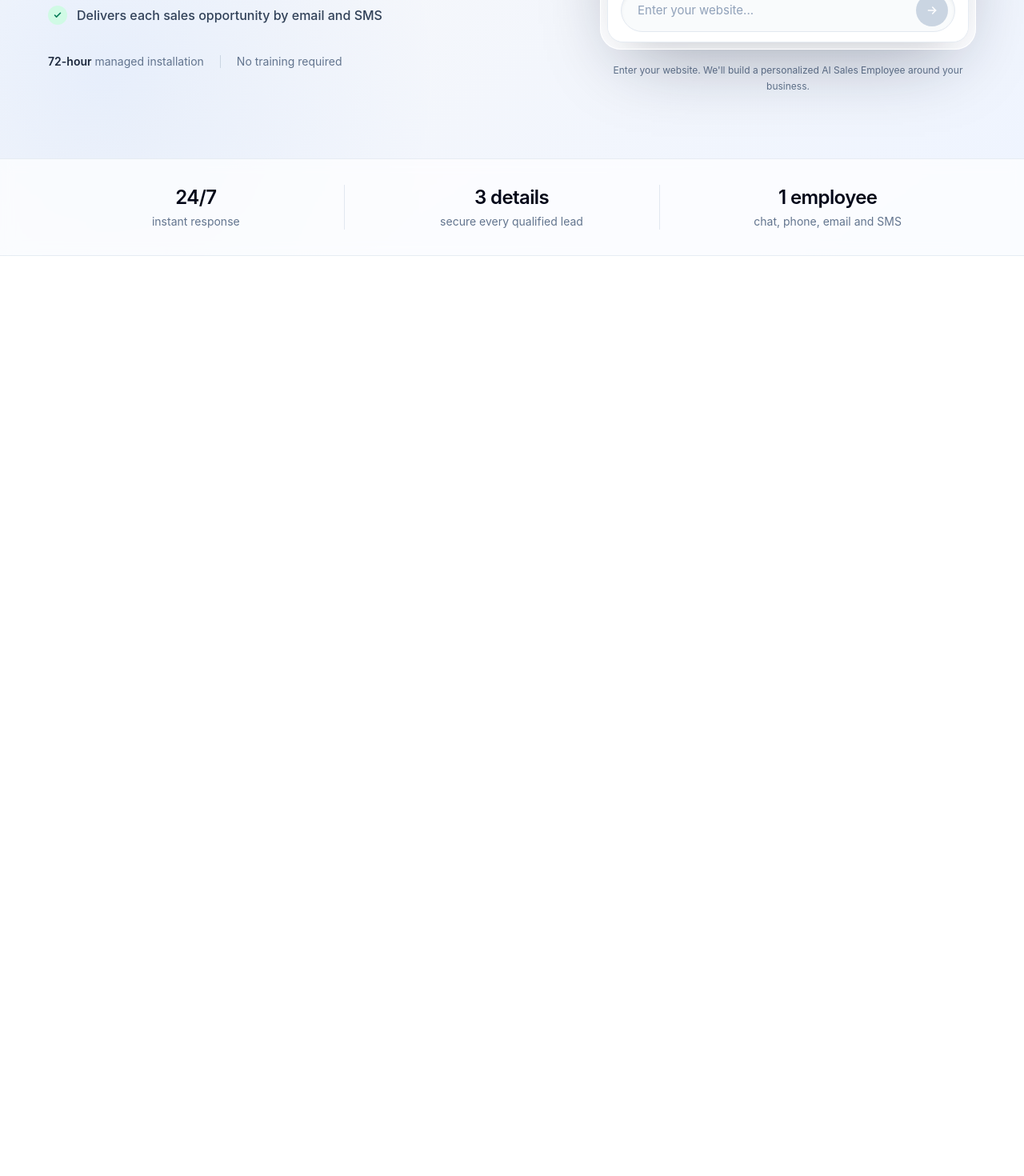
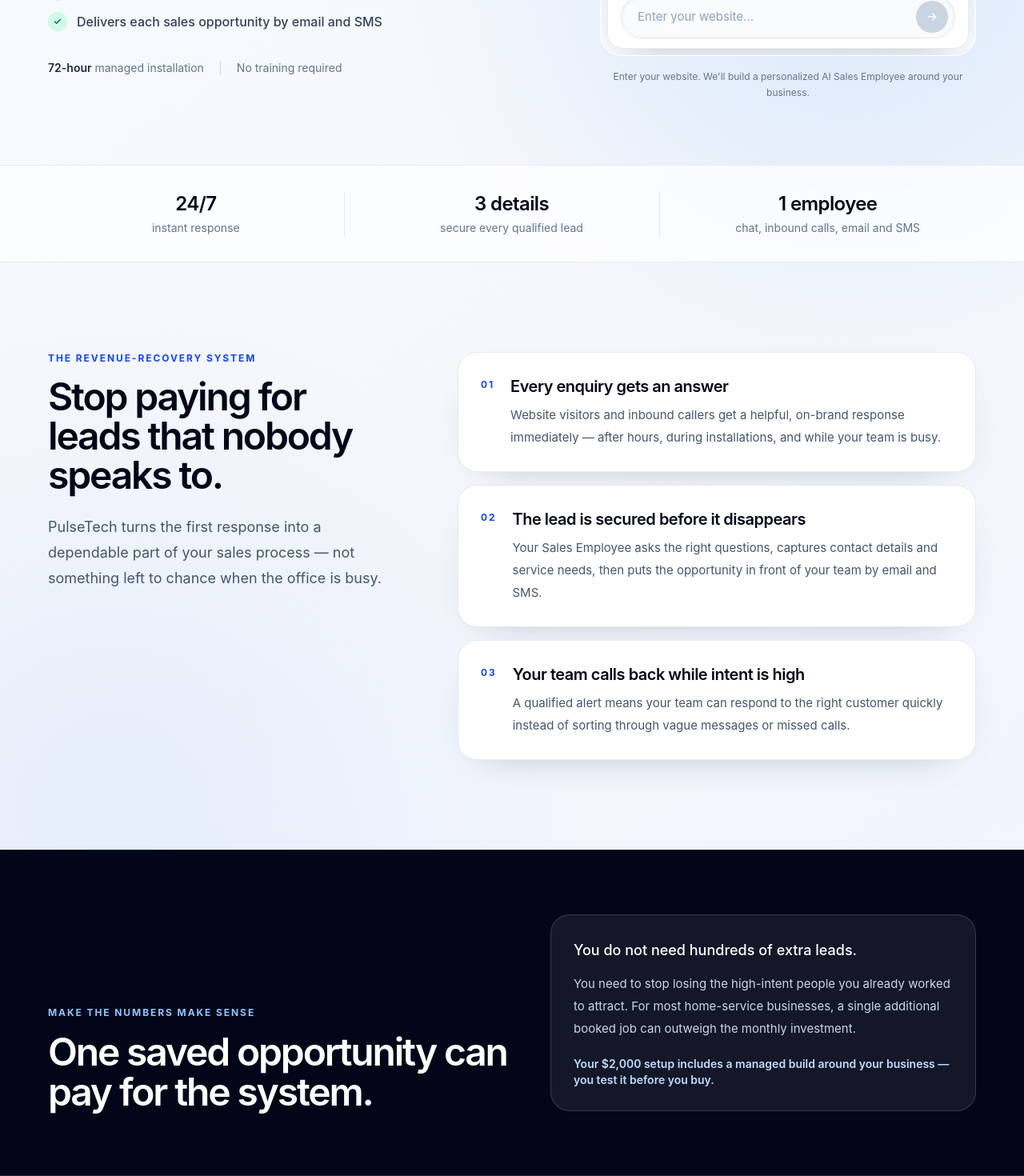
Before and after one commit to utkarshchaturvedi1/pulsetech-engine, a Next.js app: page / in a window 1280 px wide. Shown: the part 704-2174 px from the top of the page at 80% size. Before the commit the page ends 1024 px from the top, so only its background shows below. Built offline with nearby package versions, Linux system fonts and the light colour scheme.

Commit message:
Update page.tsx

```diff
--- a/src/app/page.tsx
+++ b/src/app/page.tsx
@@ -6,16 +6,34 @@ const PETER_AVATAR = "https://pulsetechlabs.com/wp-content/uploads/2026/07/Pulse
 const PULSETECH_LOGO = "https://pulsetechlabs.com/wp-content/uploads/2026/07/PulseTech-Labs-Logo-full-4.png";
 
 const outcomes = [
-  "Responds to every website visitor, 24/7",
+  "Handles website chat and inbound phone calls, 24/7",
   "Qualifies intent and captures contact details early",
   "Delivers each sales opportunity by email and SMS",
+];
+
+const advantages = [
+  {
+    number: "01",
+    title: "Every enquiry gets an answer",
+    copy: "Website visitors and inbound callers get a helpful, on-brand response immediately — after hours, during installations, and while your team is busy.",
+  },
+  {
+    number: "02",
+    title: "The lead is secured before it disappears",
+    copy: "Your Sales Employee asks the right questions, captures contact details and service needs, then puts the opportunity in front of your team by email and SMS.",
+  },
+  {
+    number: "03",
+    title: "Your team calls back while intent is high",
+    copy: "A qualified alert means your team can respond to the right customer quickly instead of sorting through vague messages or missed calls.",
+  },
 ];
 
 export default function Home() {
   return (
     <main className="marketing-shell min-h-screen overflow-x-hidden">
       <nav className="mx-auto flex w-full max-w-[1240px] items-center justify-between px-5 py-5 sm:px-8 lg:px-10">
-        <img src={PULSETECH_LOGO} alt="PulseTech Labs" className="h-9 w-auto object-contain sm:h-10" />
+        <img src={PULSETECH_LOGO} alt="PulseTech Labs" className="h-11 w-auto object-contain sm:h-12" />
         <div className="hidden items-center gap-2 text-sm font-medium text-slate-600 sm:flex">
           <span className="h-2 w-2 rounded-full bg-emerald-500 shadow-[0_0_0_4px_rgba(16,185,129,0.12)]" />
           AI Sales Employee online
@@ -33,7 +51,7 @@ export default function Home() {
             <span className="hero-gradient block">real sales opportunities.</span>
           </h1>
           <p className="mt-7 max-w-xl text-pretty text-lg leading-8 text-slate-600 sm:text-xl">
-            A trained AI Sales Employee that understands your business, handles conversations, and secures the lead before the opportunity disappears.
+            A trained AI Sales Employee that answers your website and phone calls, handles conversations, and secures the lead before the opportunity disappears.
           </p>
           <ul className="mt-8 space-y-3.5">
             {outcomes.map((outcome) => (
@@ -63,7 +81,7 @@ export default function Home() {
             </div>
             <span className="rounded-full bg-emerald-100 px-3 py-1 text-xs font-bold text-emerald-700">Free</span>
           </div>
-          <div className="h-[570px] overflow-hidden rounded-[26px] border border-white/80 bg-white/80 p-2 shadow-[0_32px_90px_-32px_rgba(15,23,42,0.4)] backdrop-blur-xl sm:h-[610px]">
+          <div className="h-[570px] overflow-hidden rounded-[26px] border border-white/80 bg-white/80 p-2 shadow-[0_32px_90px_-32px_232px_rgba(15,23,42,0.4)] backdrop-blur-xl sm:h-[610px]">
             <PulseTechSalesAssistant agentName="Peter" agentRole="PulseTech AI Sales Agent" agentAvatar={PETER_AVATAR} />
           </div>
           <p className="mt-4 text-center text-xs leading-5 text-slate-500">
@@ -76,7 +94,52 @@ export default function Home() {
         <div className="mx-auto grid max-w-[1160px] gap-6 text-center sm:grid-cols-3 sm:divide-x sm:divide-slate-200">
           <div><p className="text-2xl font-semibold tracking-tight text-slate-950">24/7</p><p className="mt-1 text-sm text-slate-500">instant response</p></div>
           <div><p className="text-2xl font-semibold tracking-tight text-slate-950">3 details</p><p className="mt-1 text-sm text-slate-500">secure every qualified lead</p></div>
-          <div><p className="text-2xl font-semibold tracking-tight text-slate-950">1 employee</p><p className="mt-1 text-sm text-slate-500">chat, phone, email and SMS</p></div>
+          <div><p className="text-2xl font-semibold tracking-tight text-slate-950">1 employee</p><p className="mt-1 text-sm text-slate-500">chat, inbound calls, email and SMS</p></div>
+        </div>
+      </section>
+
+      <section className="mx-auto w-full max-w-[1240px] px-5 py-20 sm:px-8 lg:px-10 lg:py-28">
+        <div className="grid gap-10 lg:grid-cols-[0.8fr_1.2fr] lg:gap-20">
+          <div>
+            <p className="text-xs font-bold uppercase tracking-[0.16em] text-blue-700">The revenue-recovery system</p>
+            <h2 className="mt-4 max-w-md text-4xl font-semibold leading-[1.02] tracking-[-0.045em] text-slate-950 sm:text-5xl">
+              Stop paying for leads that nobody speaks to.
+            </h2>
+            <p className="mt-6 max-w-md text-lg leading-8 text-slate-600">
+              PulseTech turns the first response into a dependable part of your sales process — not something left to chance when the office is busy.
+            </p>
+          </div>
+          <div className="grid gap-4">
+            {advantages.map((advantage) => (
+              <article key={advantage.number} className="group rounded-3xl border border-slate-200 bg-white p-6 shadow-[0_18px_55px_-38px_rgba(15,23,42,0.42)] sm:p-7">
+                <div className="flex gap-5">
+                  <span className="pt-1 text-xs font-bold tracking-[0.16em] text-blue-700">{advantage.number}</span>
+                  <div>
+                    <h3 className="text-xl font-semibold tracking-tight text-slate-950">{advantage.title}</h3>
+                    <p className="mt-2 text-[15px] leading-7 text-slate-600">{advantage.copy}</p>
+                  </div>
+                </div>
+              </article>
+            ))}
+          </div>
+        </div>
+      </section>
+
+      <section className="border-y border-slate-800 bg-slate-950 px-5 py-16 text-white sm:px-8 lg:py-20">
+        <div className="mx-auto grid max-w-[1160px] gap-10 lg:grid-cols-[1.05fr_.95fr] lg:items-end">
+          <div>
+            <p className="text-xs font-bold uppercase tracking-[0.16em] text-blue-300">Make the numbers make sense</p>
+            <h2 className="mt-4 max-w-2xl text-4xl font-semibold leading-[1.03] tracking-[-0.045em] sm:text-5xl">
+              One saved opportunity can pay for the system.
+            </h2>
+          </div>
+          <div className="rounded-3xl border border-white/15 bg-white/[0.07] p-6 sm:p-7">
+            <p className="text-lg font-medium leading-8 text-white">You do not need hundreds of extra leads.</p>
+            <p className="mt-3 text-[15px] leading-7 text-slate-300">
+              You need to stop losing the high-intent people you already worked to attract. For most home-service businesses, a single additional booked job can outweigh the monthly investment.
+            </p>
+            <p className="mt-5 text-sm font-semibold text-blue-200">Your $2,000 setup includes a managed build around your business — you test it before you buy.</p>
+          </div>
         </div>
       </section>
     </main>
```
